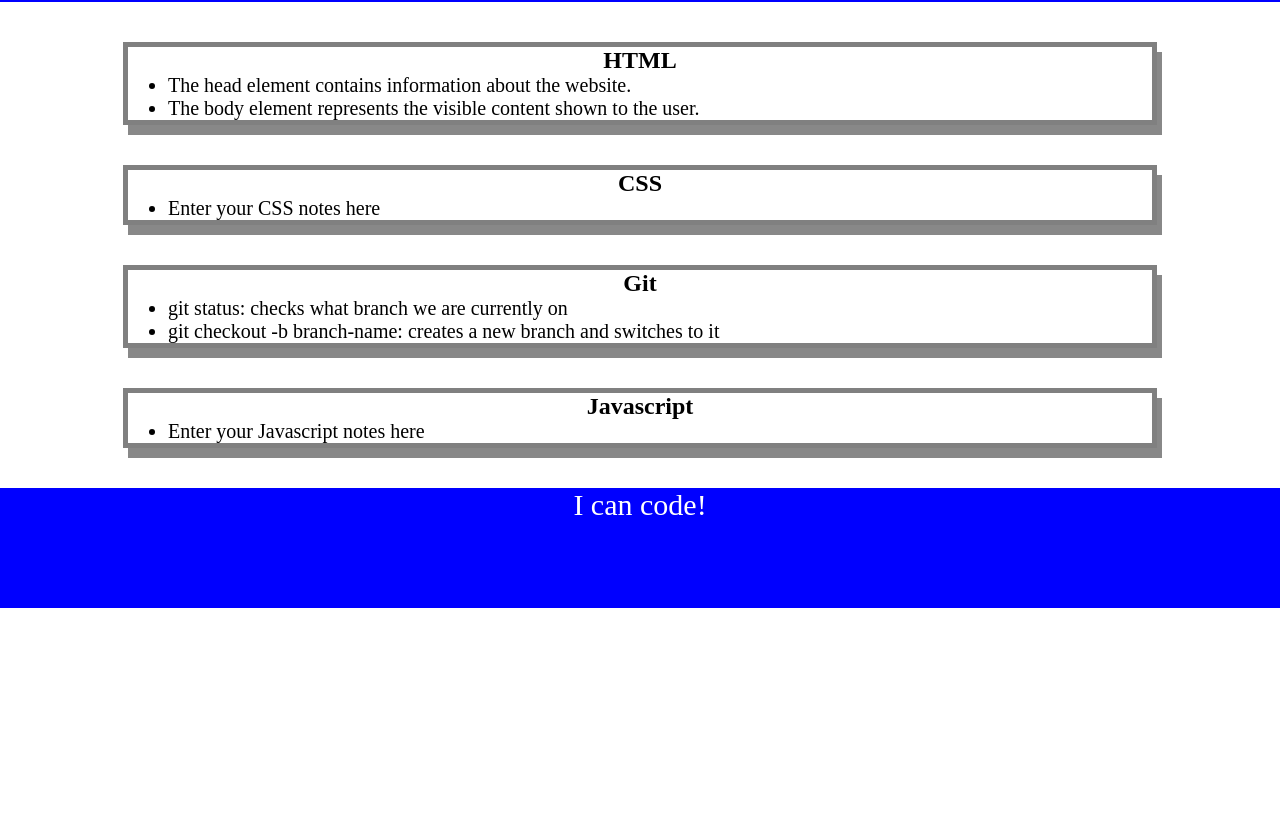
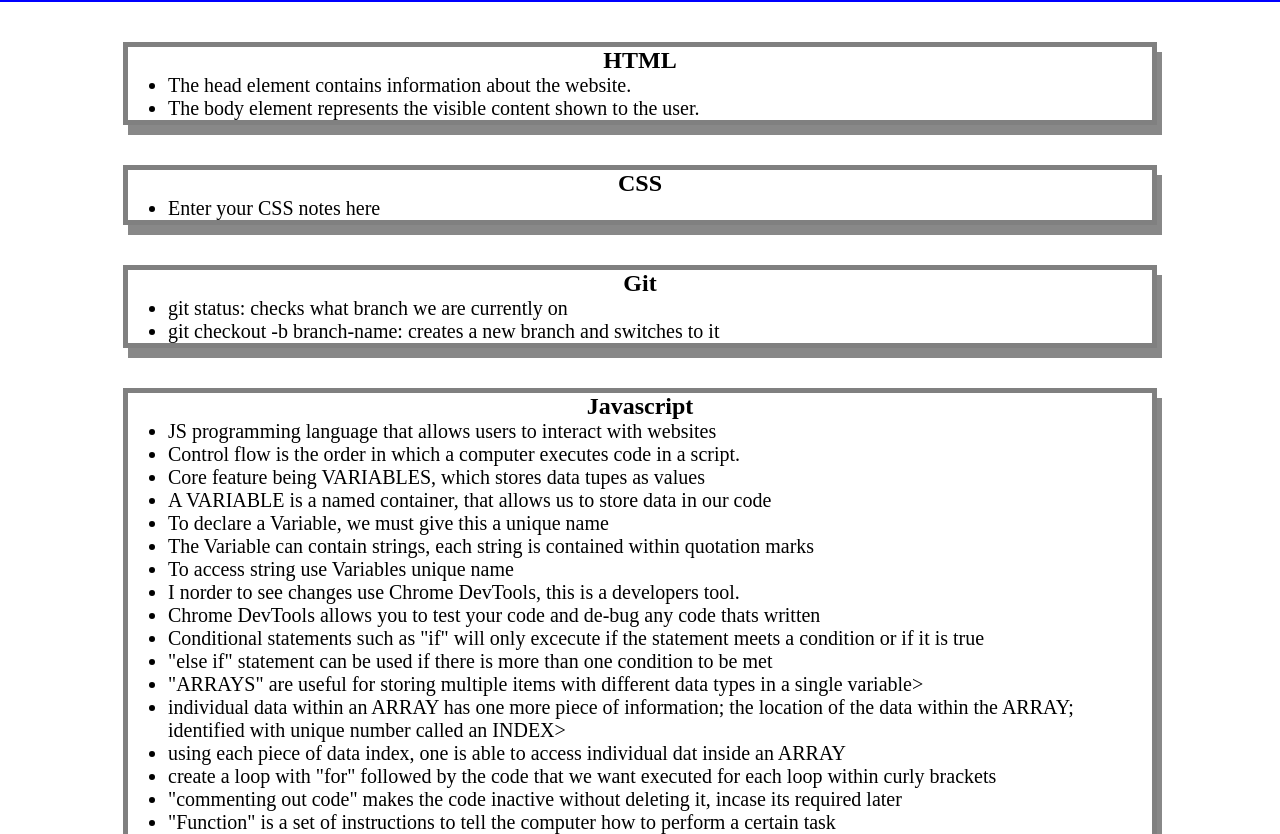
Before and after one commit to SHAJLP/prework-study-guide, a plain HTML site: page index.html in a window 1280 px wide. Shown: the part 118-952 px from the top of the page. Before the commit the page ends 800 px from the top, so only its background shows below. Drawn offline with Linux system fonts and the light colour scheme.

Commit message:
Changes to file

```diff
--- a/assets/script.js
+++ b/assets/script.js
@@ -1,19 +1,27 @@
 var topics = ['HTML', 'CSS', 'Git', 'JavaScript'];
+var randomTopic = topics[Math.floor(Math.random() * topics.length)];
 
+function listTopics() {
  for (var x = 0; x < topics.length; x++) {
    console.log(topics[x]);
  }
+}
 
-/*
-if (topic === 'HTML') {
+function selectTopic() {
+ if (randomTopic === 'HTML') {
    console.log("Let's study HTML!");
-} else if (topic === 'CSS') {
+ } else if (randomTopic === 'CSS') {
    console.log("Let's study CSS!");
-} else if (topic === 'Git') {
+ } else if (randomTopic === 'Git') {
    console.log("Let's study Git!");
-} else if (topic === 'JavaScript') {
+ } else if (randomTopic === 'JavaScript') {
    console.log("Let's study JavaScript!");
  } else {
    console.log('Please try again!');
  }
-*/
+}
+
+console.log('Here are the topics we learned through Prework:');
+listTopics();
+console.log('Which topic should we study first?');
+selectTopic();
--- a/index.html
+++ b/index.html
@@ -41,7 +41,28 @@
         <section class="card" id="javascript-section">
           <h2>Javascript</h2>
           <ul>
-            <li>Enter your Javascript notes here </li>
+            <li> JS programming language that allows users to interact with websites</li>
+            <li>Control flow is the order in which a computer executes code in a script.</li>
+            <li>Core feature being VARIABLES, which stores data tupes as values</li>
+            <li>A VARIABLE is a named container, that allows us to store data in our code</code> </li>
+            <li>To declare a Variable, we must give this a unique name</li>
+            <li>The Variable can contain strings, each string is contained within quotation marks</li>
+            <li> To access string use Variables unique name</li>
+            <li> I norder to see changes use Chrome DevTools, this is a developers tool.</li>
+            <li> Chrome DevTools allows you to test your code and de-bug any code thats written</li>
+            <li> Conditional statements such as "if" will only excecute if the statement meets a condition or if it is true </li>
+            <li> "else if" statement can be used if there is more than one condition to be met</li>
+            <li> "ARRAYS" are useful for storing multiple items with different data types in a single variable></li>
+            <li>individual data within an ARRAY has one more piece of information; the location of the data within the ARRAY; identified with unique number called an INDEX></li>
+            <li> using each piece of data index, one is able to access individual dat inside an ARRAY</li>
+            <li> create a loop with "for" followed by the code that we want executed for each loop within curly brackets</li>
+            <li> "commenting out code" makes the code inactive without deleting it, incase its required later</li>
+            <li> "Function" is a set of instructions to tell the computer how to perform a certain task</li>
+            <li>A Function must be called by name i.e. "paint house", in order to excecute it.</li>
+            <li>This can be reused as many times as the code is required</li>
+            <li>A Functions name is followed by (), wrap the exisiting "if" statement in a function called "selectTopic()</li>
+
+
           </ul>
          </section>
         </main>
```
Lines whose indentation alone changed are shown as unchanged.
